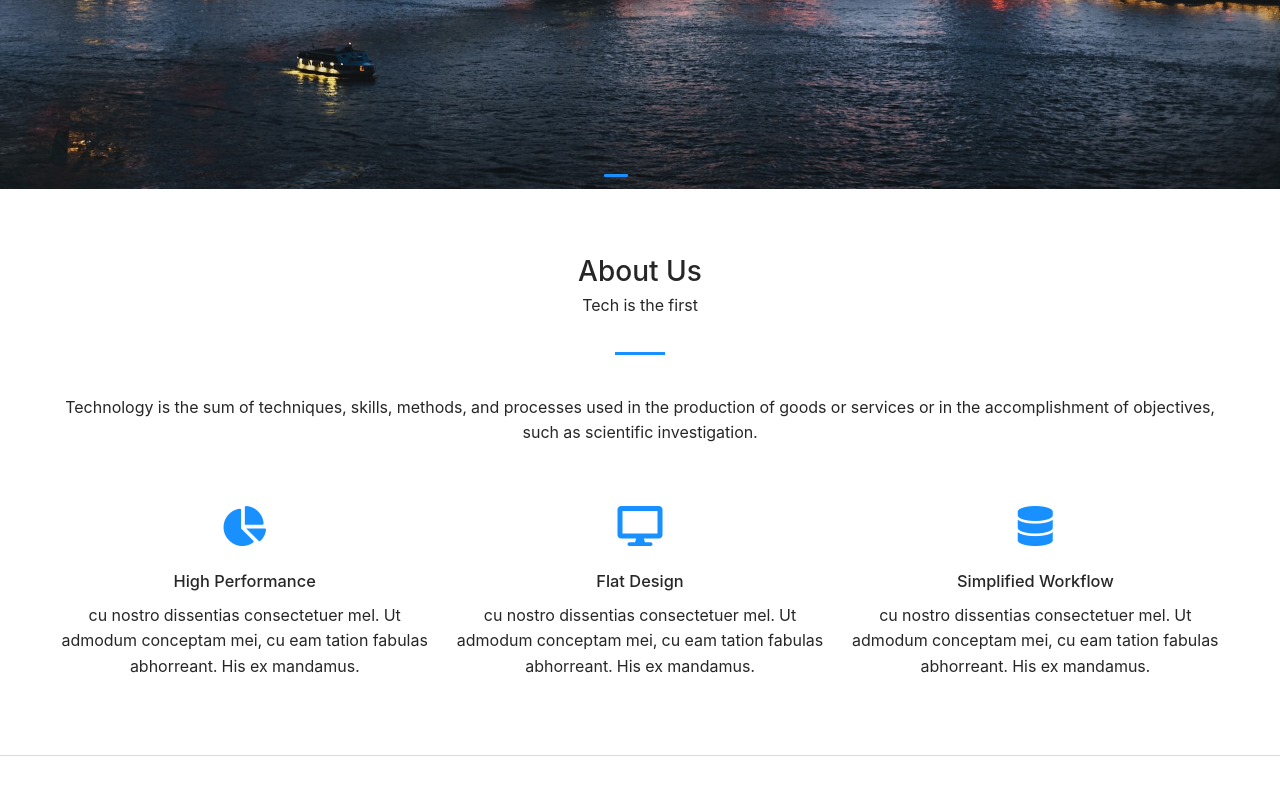
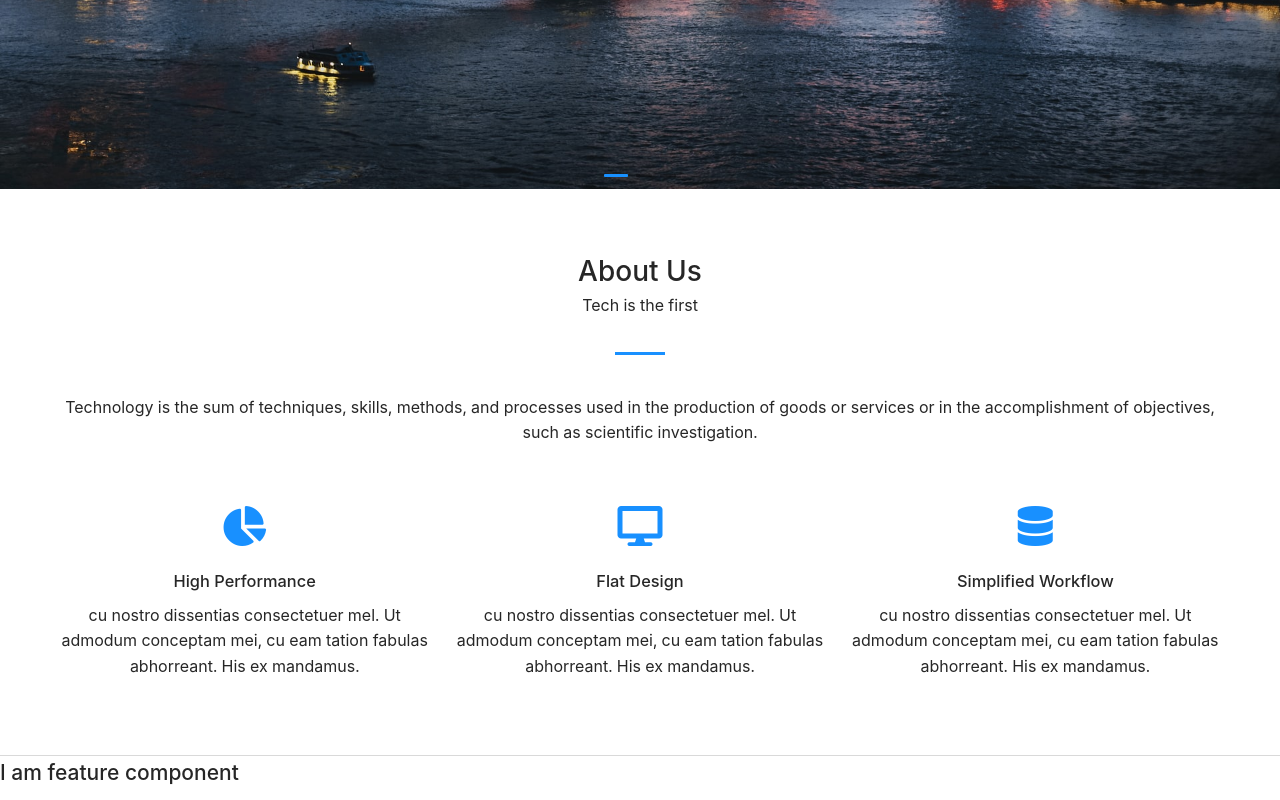
Before and after one commit to harvey0107/react-website, a React (Create React App) app: page / in a window 1280 px wide. Shown: the part 611-1411 px from the top of the page. Before the commit the page ends 1367 px from the top, so only its background shows below. Built offline with nearby package versions, Linux system fonts and the light colour scheme.

Commit message:
start grid from antd

```diff
--- /dev/null
+++ b/src/components/home/Feature.js
@@ -0,0 +1,11 @@
+import React from 'react'
+
+function AppFeature() {
+    return (
+        <div>
+            <h1>I am feature component</h1>
+        </div>
+    )
+}
+
+export default AppFeature
--- a/src/views/Home.js
+++ b/src/views/Home.js
@@ -1,13 +1,14 @@
 import React from 'react'
 import AppHero from '../components/home/Hero'
 import AppAbout from '../components/home/About'
-
+import AppFeature from '../components/home/Feature'
 
 function AppHome() {
     return (
         <div className='main'>
             <AppHero/>
             <AppAbout/>
+            <AppFeature/>
         </div>
     )
 }
```
